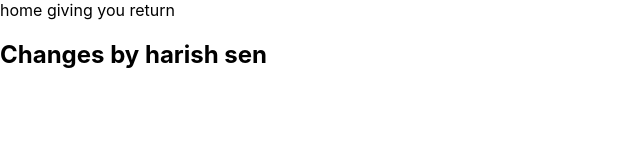
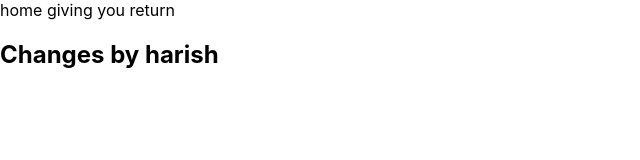
Before and after one commit to Harishsen69/git-lrearning, a React (Create React App) app in the folder auth/: page / in a window 1280 px wide. Shown: the top 160 px of the page, without its empty margins (0-640 px from the left). Built offline with nearby package versions, Linux system fonts and the light colour scheme.

Commit message:
conflict

```diff
--- a/auth/src/App.js
+++ b/auth/src/App.js
@@ -4,7 +4,7 @@ function App() {
   return (
     <div>
       <Home></Home>
-      <h2>Changes by harish sen</h2>
+      <h2>Changes by harish </h2>
     </div>
   )
 }
```
